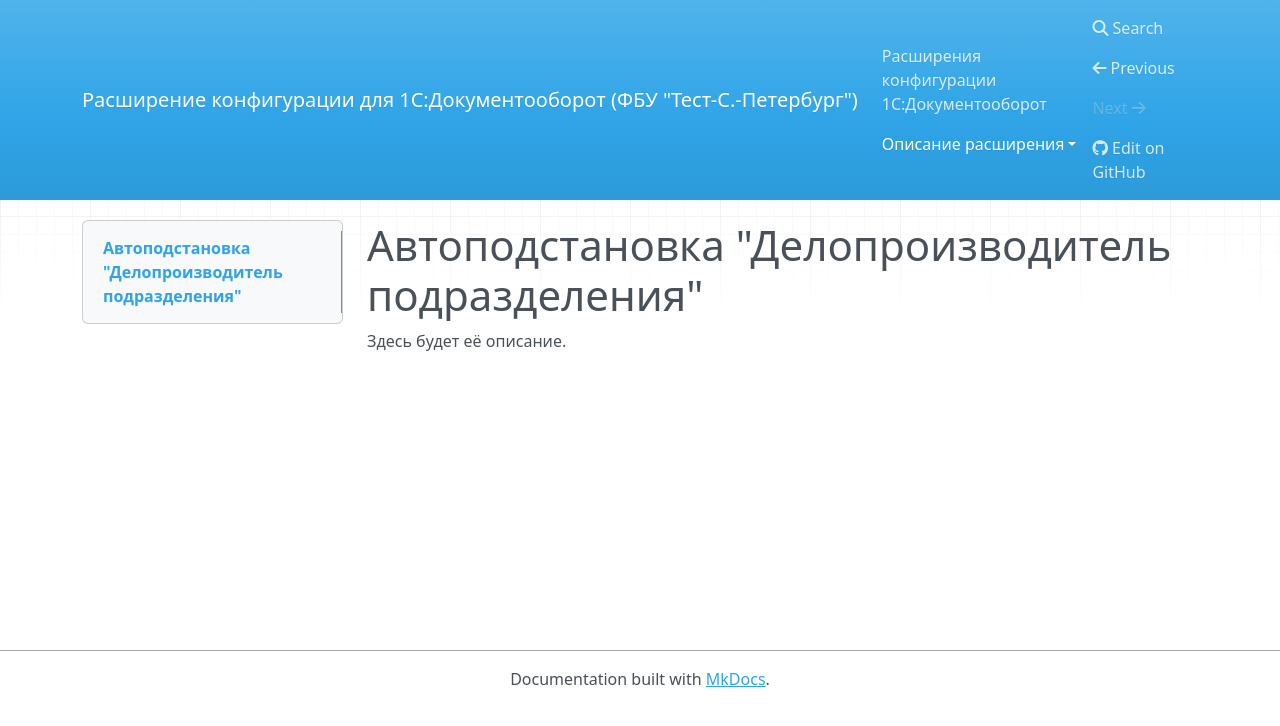
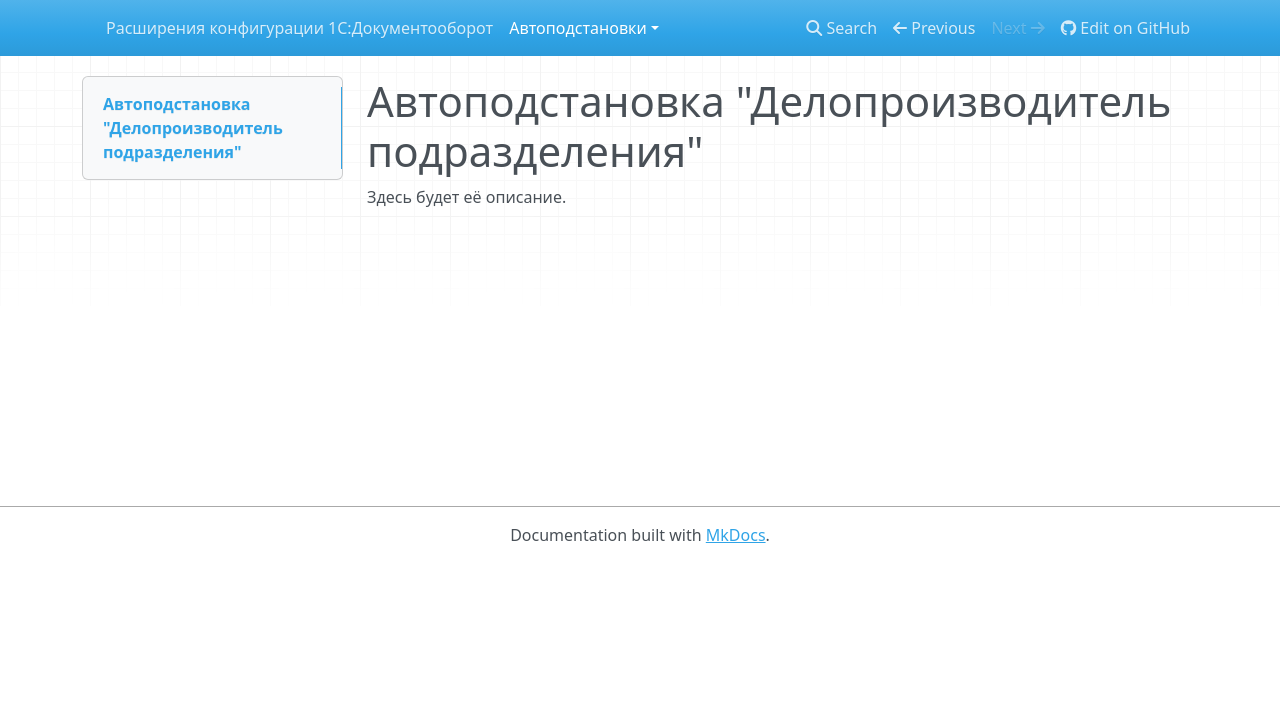
Before and after one commit to test-st-petersburg/edms, an MkDocs documentation site: the page built from docs/Автоподстановки/Делопроизводитель подразделения.md, in a window 1280 px wide. Shown: the top 726 px of the page. Built offline with MkDocs 1.6.1, drawn with Linux system fonts in a browser that asks for light colours; nearby versions of some CDN libraries; part of the change alters nothing that is shown.

Commit message:
style(docs): Change docs structure
МЕТА ДАННЫЕ:#2

```diff
--- a/mkdocs.yml
+++ b/mkdocs.yml
@@ -1,4 +1,4 @@
-site_name: Расширение конфигурации для 1С:Документооборот (ФБУ "Тест-С.-Петербург")
+# site_name: Расширение конфигурации для 1С:Документооборот (ФБУ "Тест-С.-Петербург")
 
 repo_url: https://github.com/test-st-petersburg/edms
 
```
Also changed, not shown: docs/Автоподстановки/Делопроизводитель подразделения.md (renamed from docs/Описание расширения/Автоподстановки/Делопроизводитель подразделения.md).
